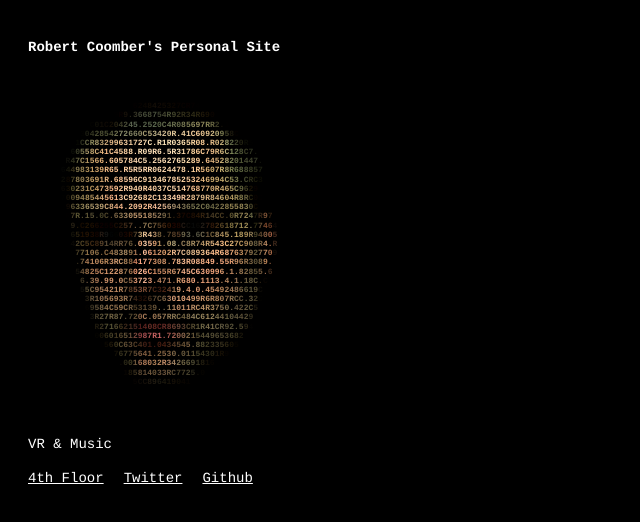
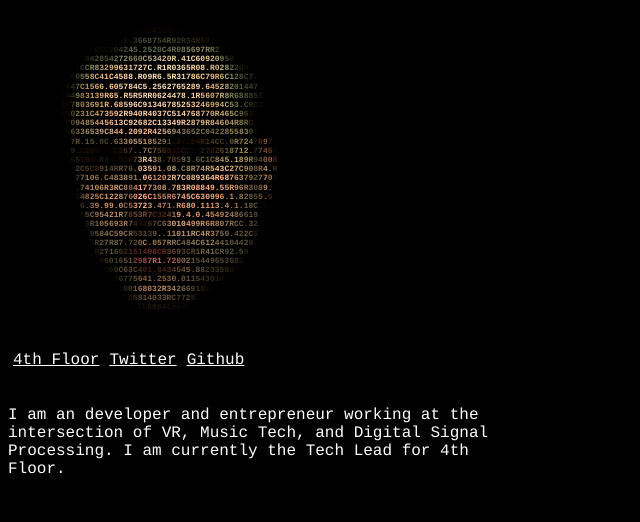
Before and after one commit to robertncoomber/r0bwiki, a React (Create React App) app: page / in a window 1280 px wide. Shown: the top 522 px of the page, without its empty margins (0-640 px from the left). Built offline with nearby package versions, Linux system fonts and the light colour scheme.

Commit message:
Added bio, fixed links.

```diff
--- a/src/App.js
+++ b/src/App.js
@@ -3,13 +3,14 @@ import "./Ascii";
 import Ascii from "./Ascii";
 import HomePage from "./HomePage";
 import BottomButtons from "./BottomButtons";
+import Bio from "./Bio"
 
 function App() {
     return (
         <div>
-            <HomePage />;
             <Ascii />;
             <BottomButtons/>;
+            <Bio />
         </div>
     );
 }
--- /dev/null
+++ b/src/Bio.js
@@ -0,0 +1,8 @@
+export default function Bio()
+{
+    return (
+        <div className="Bio">
+            <p>I am an developer and entrepreneur working at the intersection of VR, Music Tech, and Digital Signal Processing. I am currently the Tech Lead for 4th Floor.</p>
+        </div>
+    )
+}
--- a/src/BottomButtons.js
+++ b/src/BottomButtons.js
@@ -1,11 +1,10 @@
 export default function BottomButtons()
 {
     return (
-        <div>
-            <p className="secondaryText">VR & Music</p>
-            <a className="buttonsText" href="www.4th-floor.com">4th Floor</a>
-            <a className="buttonsText" href="twitter.com/r0bwiki">Twitter</a>
-            <a className="buttonsText" href="www.github.com/robertncoomber">Github</a>
+        <div className="bottonGroup">
+            <a className="buttonsText" href="https://4th-floor.com" target="_blank">4th Floor</a>
+            <a className="buttonsText" href="http://twitter.com/r0bwiki" target="_blank">Twitter</a>
+            <a className="buttonsText" href="https://github.com/robertncoomber" target="_blank">Github</a>
         </div>
     )
 }
--- a/src/HomePage.js
+++ b/src/HomePage.js
@@ -31,7 +31,8 @@ export default function HomePage() {
 
     return (
         <div>
-            <h1 className="title">Robert Coomber's Personal Site</h1>
+            <p className="title">Rob Coomber</p>
+
         </div>
     );
 }
--- a/src/styles.css
+++ b/src/styles.css
@@ -4,15 +4,14 @@ body {
 
 .Ascii {
     max-width: 71ch;
-    height: auto;
     word-wrap:break-word;
-    display:block;
     height: auto;
 
     font-size: 8px;
     letter-spacing: 0;
     line-height: 1.15;
     font-family: Courier, monospace;
+    text-align: left;
 
     border: 0px;
     padding: 0px;
@@ -23,31 +22,29 @@ body {
 .title{
     color: white;
     font-family: Courier, monospace;
-    font-size: 14px;
+    font-size: 16px;
     text-align: left;
-    padding-top: 30px;
-    padding-left: 20px;
+    padding-top: 10px;
 }
 
 .secondaryText {
     color: white;
     font-family: Courier, monospace;
-    font-size: 14px;
     text-align: left;
-    padding-left: 20px;
+    padding-inline: 5px;
 }
 
 .buttonsText{
     color: white;
     font-family: Courier, monospace;
-    font-size: 14px;
     text-align: left;
-    padding-left: 20px;
     line-height: 24px;
+    padding-inline: 5px;
 }
 
 .buttonsText:visited{
     color: white;
+    text-align: left;
 }
 
 .buttonsText:active{
@@ -58,6 +55,13 @@ body {
     color:rgb(206, 189, 157);
 }
 
+.Bio {
+    color: white;
+    text-align: left;
+    max-width: 50ch;
+    font-family: Courier, monospace;
+}
+
 
 
 @media screen and (max-width: 650px) {
```
